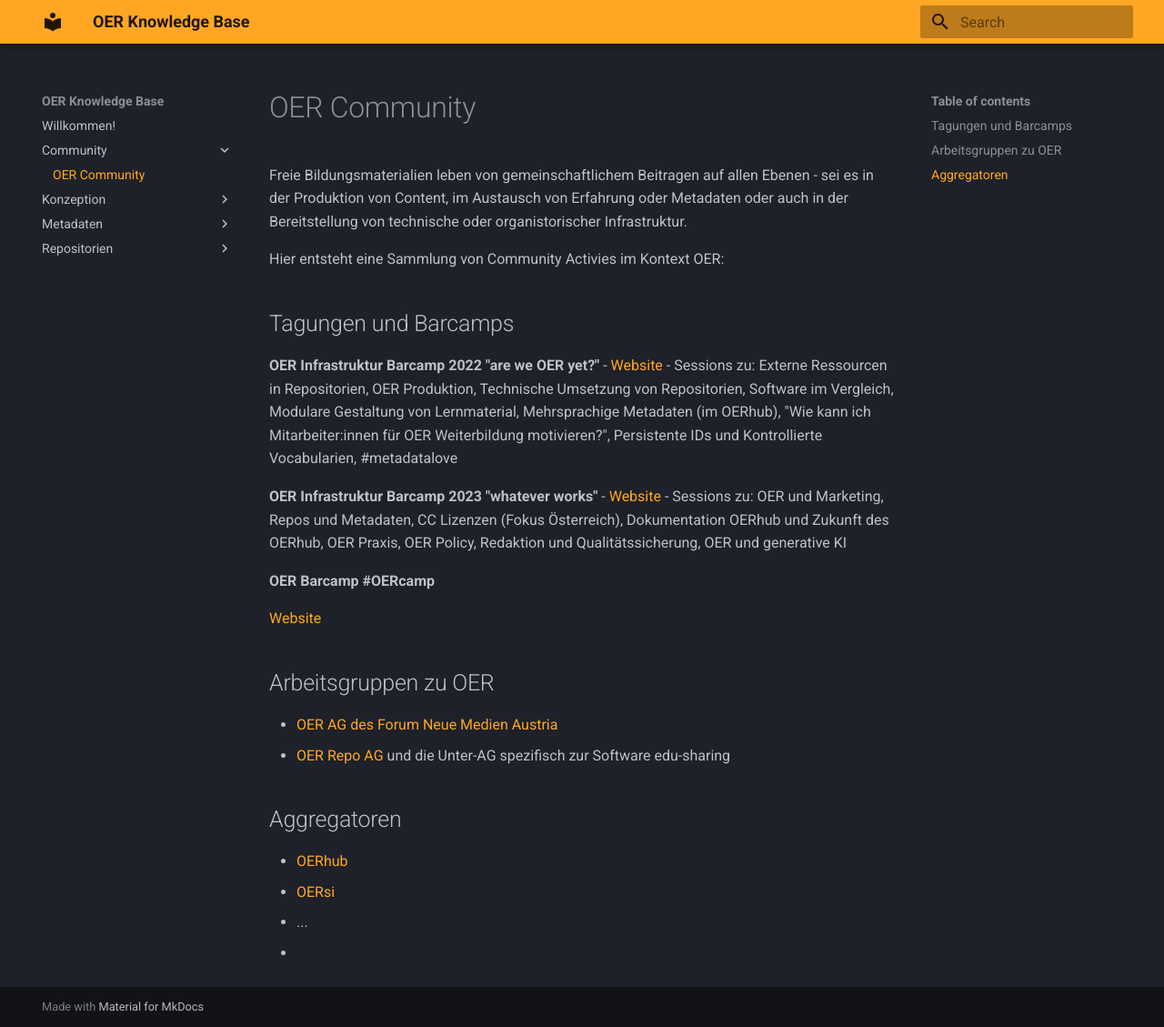
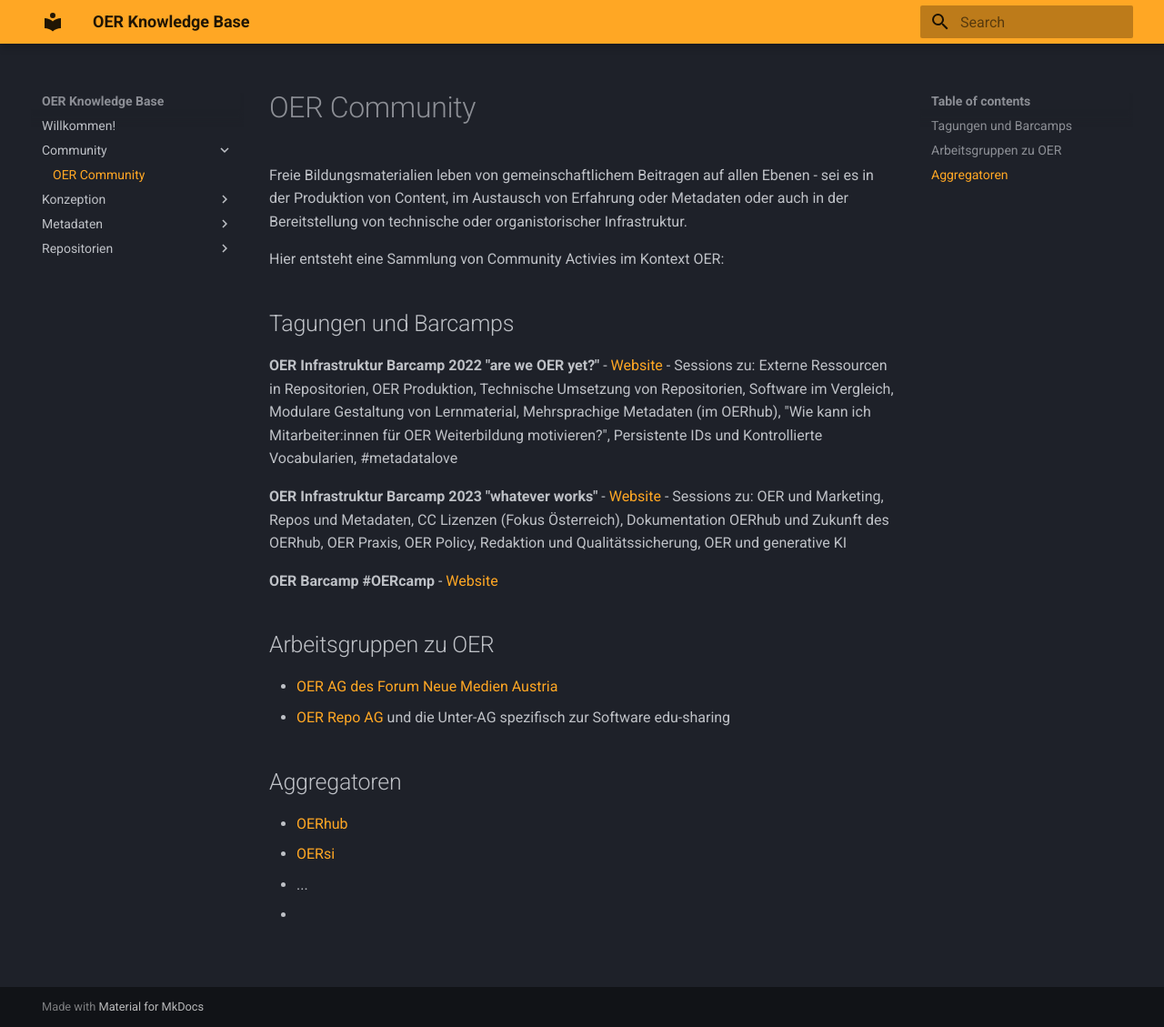
Before and after one commit to oerBASE/knowledgebase, an MkDocs documentation site: the page built from docs/Community/contribute.md, in a window 1280 px wide and 1129 px high. Shown: the whole window at 91% size. Built offline with MkDocs 1.6.1 and Material for MkDocs 9.7.7, drawn with Linux system fonts in a browser that asks for light colours.

```diff
--- a/docs/Community/contribute.md
+++ b/docs/Community/contribute.md
@@ -16,8 +16,7 @@ Mehrsprachige Metadaten (im OERhub), "Wie kann ich Mitarbeiter:innen für OER We
   - Sessions zu: OER und Marketing, Repos und Metadaten, CC Lizenzen (Fokus Österreich), Dokumentation OERhub und Zukunft des OERhub, OER Praxis, OER Policy, Redaktion und Qualitätssicherung, OER und generative KI
 
 **OER Barcamp #OERcamp**
-
-[Website](https://www.oercamp.de/)
+- [Website](https://www.oercamp.de/)
 
 
 ## Arbeitsgruppen zu OER
```
